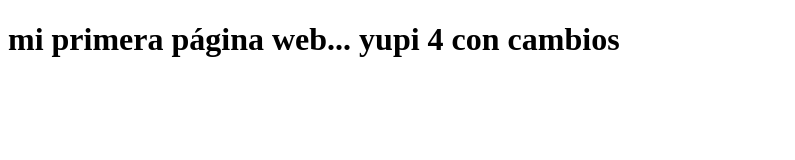
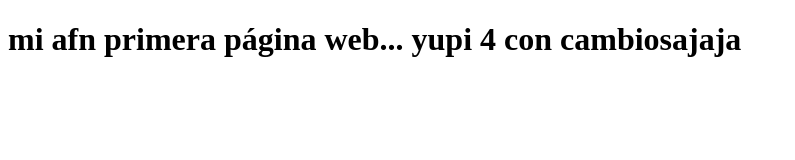
Before and after one commit to afnarqui/prueba1, a plain HTML site: page index.html in a window 1280 px wide. Shown: the whole page, without its empty margins (0-795 px from the left). Drawn offline with Linux system fonts and the light colour scheme.

Commit message:
buscando a error

```diff
--- a/index.html
+++ b/index.html
@@ -6,6 +6,6 @@
     <title>Document</title>
   </head>
   <body>
-    <h1>mi primera página web... yupi 4 con cambios</h1>
+    <h1>mi afn primera página web... yupi 4 con cambiosajaja</h1>
   </body>
 </html>
```
